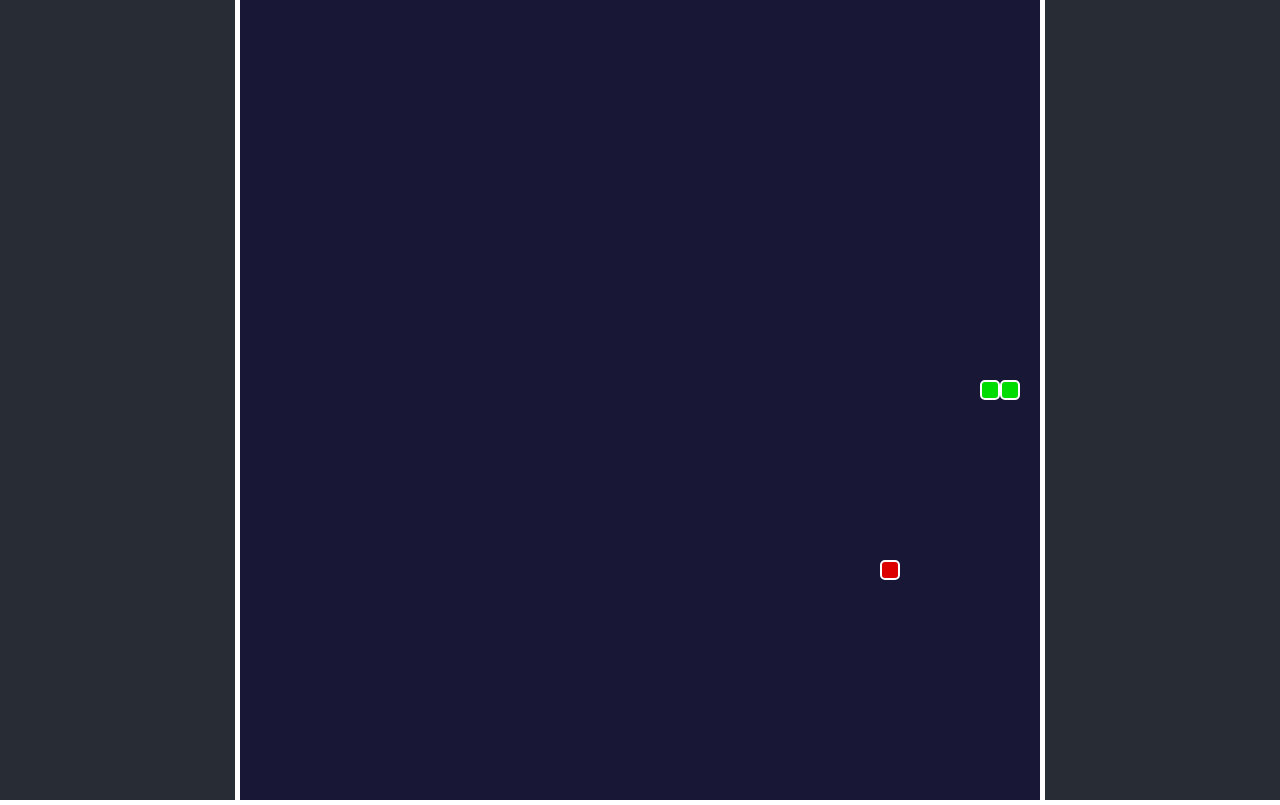
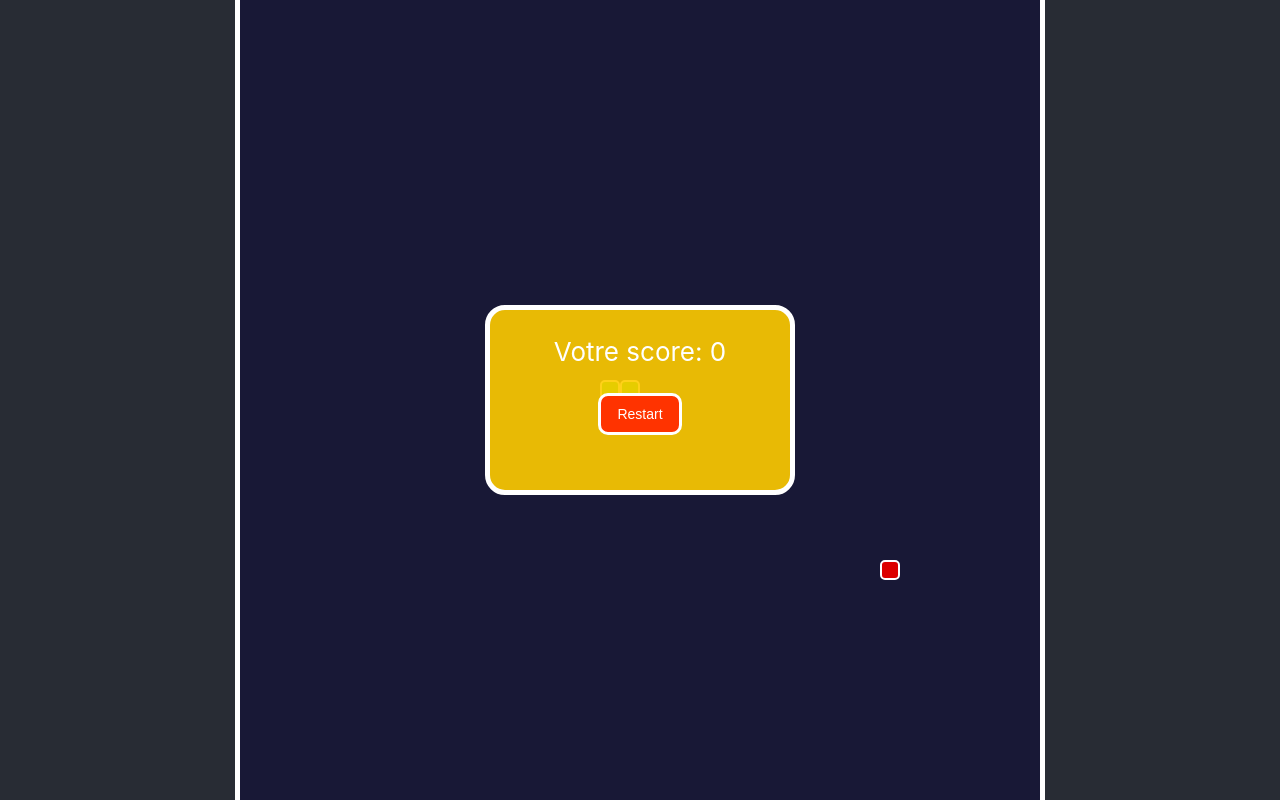
Before and after one commit to Avisacha/Snake, a React (Create React App) app: page / in a window 1280 px wide. Built offline with nearby package versions, Linux system fonts and the light colour scheme.

Commit message:
update Modal

```diff
--- a/src/components/Game/Game.css
+++ b/src/components/Game/Game.css
@@ -8,3 +8,7 @@
     transform: translate(-50%,-50%);
     border: thick solid white;
 }
+
+.Hidden {
+    display: none;
+}
--- a/src/components/Game/Game.tsx
+++ b/src/components/Game/Game.tsx
@@ -2,6 +2,7 @@ import React, { Component } from 'react';
 import './Game.css';
 import Snake from '../Snake/Snake';
 import Food from '../Food/Food';
+import Modal from '../Modal/Modal';
 
 const segments = [[380, 360], [380, 380]];
 
@@ -11,7 +12,7 @@ const getRandCoord = () => {
 	if (x === segments[0][0] && y === segments[0][1]) {
 		getRandCoord();
 	}
-	return [x,y];
+	return [x, y];
 }
 
 const initState = {
@@ -21,16 +22,21 @@ const initState = {
 	segments: segments,
 	speed: 200,
 	foodCoord: getRandCoord(),
-	step: 20,
-	popup: false
+	step: 20
 }
 
+let initModal = {
+	popup: false,
+	msg: "",
+	restart: false
+}
 const step = 20;
 
-let interval:ReturnType<typeof setInterval>;
+let interval: ReturnType<typeof setInterval>;
 
 export default class Game extends Component {
 	state = initState;
+	modal = initModal;
 
 	componentDidMount(): void {
 		interval = setInterval(this.move, this.state.speed);
@@ -48,22 +54,22 @@ export default class Game extends Component {
 			switch (e.code) {
 				case 'ArrowUp':
 					if (this.state.direction !== 'down') {
-						this.state.directionInput = 'up';
+						this.setState({directionInput: 'up'})
 					}
 					break;
 				case 'ArrowDown':
 					if (this.state.direction !== 'up') {
-						this.state.directionInput = 'down';
+						this.setState({directionInput: 'down'})
 					}
 					break;
 				case 'ArrowLeft':
 					if (this.state.direction !== 'right') {
-						this.state.directionInput = 'left';
+						this.setState({directionInput: 'left'})
 					}
 					break;
 				case 'ArrowRight':
 					if (this.state.direction !== 'left') {
-						this.state.directionInput = 'right';
+						this.setState({directionInput: 'right'})
 					}
 					break;
 			}
@@ -72,53 +78,54 @@ export default class Game extends Component {
 
 	move = () => {
 		let coords = [...this.state.segments];
-		let first = coords[coords.length - 1];
+		let firstSeg = coords[coords.length - 1];
 
 		switch (this.state.directionInput) {
 			case 'up':
-				this.state.direction = 'up';
+				this.setState({direction: 'up'});
 				this.setState(
-					first = [first[0] - step, first[1]]
+					firstSeg = [firstSeg[0] - step, firstSeg[1]]
 				)
 				break;
 			case 'down':
-				this.state.direction = 'down';
+				this.setState({direction: 'down'});
 				this.setState(
-					first = [first[0] + step, first[1]]
+					firstSeg = [firstSeg[0] + step, firstSeg[1]]
 				)
 				break;
 			case 'left':
-				this.state.direction = 'left';
+				this.setState({direction: 'left'});
 				this.setState(
-					first = [first[0], first[1] - step]
+					firstSeg = [firstSeg[0], firstSeg[1] - step]
 				)
 				break;
 			case 'right':
-				this.state.direction = 'right';
+				this.setState({direction: 'right'});
 				this.setState(
-					first = [first[0], first[1] + step]
+					firstSeg = [firstSeg[0], firstSeg[1] + step]
 				)
 				break;
 		}
-		coords.push(first);
+		coords.push(firstSeg);
 		coords.shift();
-		this.setState(this.state.segments = coords);
+
+		this.setState({segments: coords})
 	}
 
 	checkBorderCollision() {
 		const max = this.state.segments.length - 1;
-		if(this.state.segments[max][0] > 780 || this.state.segments[max][0] < 0 || this.state.segments[max][1] > 780 || this.state.segments[max][1] < 0) {
+		if (this.state.segments[max][0] > 780 || this.state.segments[max][0] < 0 || this.state.segments[max][1] > 780 || this.state.segments[max][1] < 0) {
 			this.gameOver();
 		}
 	}
 
 	checkSegmentsCollision() {
 		let segments = [...this.state.segments];
-		let first = segments[segments.length - 1];
+		let firstSeg = segments[segments.length - 1];
 		segments.pop();
 
 		segments.forEach(seg => {
-			if(first[0] === seg[0] && first[1] === seg[1]) {
+			if (firstSeg[0] === seg[0] && firstSeg[1] === seg[1]) {
 				this.gameOver();
 			}
 		});
@@ -127,7 +134,7 @@ export default class Game extends Component {
 	checkFoodEaten() {
 		const max = this.state.segments.length - 1;
 		if (this.state.foodCoord[0] === this.state.segments[max][0] && this.state.foodCoord[1] === this.state.segments[max][1]) {
-			this.setState({foodCoord: getRandCoord()});
+			this.setState({ foodCoord: getRandCoord() });
 			this.enlargeSnake();
 			this.speedUp();
 		}
@@ -135,25 +142,27 @@ export default class Game extends Component {
 
 	speedUp() {
 		if (this.state.speed >= 30) {
-			this.setState({speed:this.state.speed - (this.state.speed / 10)});
+			this.setState({ speed: this.state.speed - (this.state.speed / 10) });
 			clearInterval(interval);
 			interval = setInterval(this.move, this.state.speed);
-			console.log(this.state.speed);
 		}
 	}
 
 	enlargeSnake() {
 		let newSegment = [...this.state.segments];
 		newSegment.unshift([]);
-		this.setState(this.state.segments = newSegment);
+		this.setState({segments: newSegment});
 	}
 
 	gameOver() {
+		this.modal.msg = (this.state.segments.length - 2).toString();
+		this.modal.popup = true;
+		this.setState(initState);
 		clearInterval(interval);
+	}
+
+	getModalClose = (data: boolean) => {
 		interval = setInterval(this.move, this.state.speed);
-		alert('Score: ' + (this.state.segments.length - 2));
-		// this.setState(this.state.popup = true);
-		this.setState(initState);
 	}
 
 	render() {
@@ -161,11 +170,7 @@ export default class Game extends Component {
 			<div className='Game'>
 				<Food foodCoord={this.state.foodCoord} />
 				<Snake segments={this.state.segments} />
-				{/* {this.state.popup ?
-					<div>TEST</div>
-				:
-					<div>PAS TEST</div>
-				} */}
+				<Modal modal={this.modal} getModalClose={this.getModalClose}/>
 			</div>
 		)
 	}
--- /dev/null
+++ b/src/components/Modal/Modal.css
@@ -0,0 +1,37 @@
+.Modal {
+    position: absolute;
+    /* left: 0px; */
+    width: 300px;
+    height: 180px;
+    top: 50%;
+    left: 50%;
+    transform: translate(-50%,-50%);
+    border: thick solid white;
+    background-color: rgba(255, 204, 0, 0.9);
+    border-radius: 20px;
+}
+
+.Hidden {
+    display: none;
+}
+
+.btn {
+  background-color: #ff3300;
+  border-radius: 10px;
+  border-style: none;
+  color: #FFFFFF;
+  cursor: pointer;
+  font-size: 14px;
+  padding: 10px 16px;
+  text-align: center;
+  border: 3px solid white;
+}
+
+.btn:hover {
+  background-color: #ff5d35;
+}
+
+.btn:active {
+    background-color: #c02600;
+
+}
--- /dev/null
+++ b/src/components/Modal/Modal.tsx
@@ -0,0 +1,30 @@
+import React, { Component, useEffect } from 'react'
+import './Modal.css'
+interface Props {
+	modal: {
+		popup: boolean,
+		msg?: string
+	}
+
+	getModalClose: (data: boolean) => void;
+}
+
+const Modal = (props: Props) => {
+	const onClick = () => {
+		props.modal.popup = false;
+		props.getModalClose(true);
+	}
+
+	return (
+		<>
+			<div className={`${props.modal.popup ? '' : 'Hidden'} Modal`}>
+				<p>
+					{"Votre score: " + props.modal.msg}
+				</p>
+				<button className='btn' onClick={onClick}>Restart</button>
+			</div>
+		</>
+	)
+}
+
+export default Modal
```
